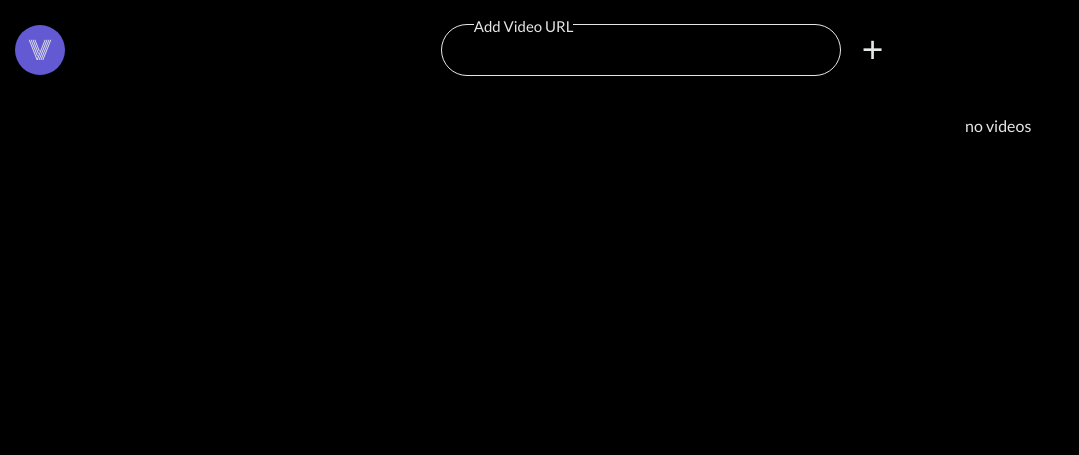
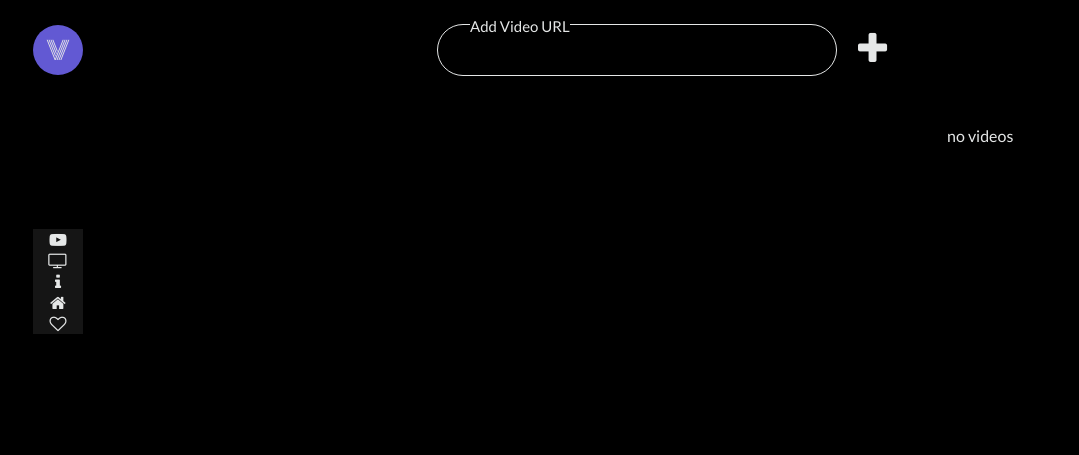
Before and after one commit to praqo/vydlist, a website: page index.html in a window 1280 px wide. Shown: the whole page, without its empty margins (0-1079 px from the left). Drawn offline with Linux system fonts and the light colour scheme.

Commit message:
add layouot styles to sidebar

```diff
--- a/index.html
+++ b/index.html
@@ -6,7 +6,7 @@
     <title>Document</title>
     <link
       rel="stylesheet"
-      href="https://cdn.jsdelivr.net/npm/@fortawesome/fontawesome-free@5.15.4/css/fontawesome.min.css"
+      href="https://cdnjs.cloudflare.com/ajax/libs/font-awesome/4.7.0/css/font-awesome.css"
     />
     <link
       href="https://fonts.googleapis.com/css2?family=Lato:wght@400;700&family=Monoton&display=swap"
@@ -24,12 +24,28 @@
           <input type="text" id="addInput" class="input-element" />
           <label for="addInput" class="input-label">Add Video URL</label>
           <button type="submit" class="input-submit" title="add video">
-            +
+            <i class="fa fa-plus" aria-hidden="true"></i>
           </button>
         </form>
         <div></div>
       </header>
-      <div class="sidebar"></div>
+      <div class="sidebar">
+        <div class="sidebar-item">
+          <i class="fa fa-youtube-play" aria-hidden="true"></i>
+        </div>
+        <div class="sidebar-item">
+          <i class="fa fa-television" aria-hidden="true"></i>
+        </div>
+        <div class="sidebar-item">
+          <i class="fa fa-info" aria-hidden="true"></i>
+        </div>
+        <div class="sidebar-item">
+          <i class="fa fa-home" aria-hidden="true"></i>
+        </div>
+        <div class="sidebar-item">
+          <i class="fa fa-heart-o" aria-hidden="true"></i>
+        </div>
+      </div>
       <div class="video-area jsVideoArea"></div>
       <div class="playlist-area jsPlaylistArea"></div>
       <div class="info-area jsinfoArea"></div>
--- a/src/sass/partials/_app.scss
+++ b/src/sass/partials/_app.scss
@@ -12,7 +12,7 @@ body {
 
 .app {
   display: grid;
-  grid-template-columns: minmax(0, 1fr) 50px minmax(300px, 900px) 300px minmax(
+  grid-template-columns: minmax(0, 1fr) 50px minmax(300px, 900px) auto minmax(
       0,
       1fr
     );
@@ -21,12 +21,7 @@ body {
     ". header header header ."
     ". sidebar main aside ."
     ". sidebar info aside .";
-}
-
-.sidebar {
-  grid-area: sidebar;
-  height: 100vh;
-  overflow-y: auto;
+  grid-gap: 10px 33px;
 }
 
 .main-header {
--- /dev/null
+++ b/src/sass/partials/_sidebar.scss
@@ -0,0 +1,17 @@
+.sidebar {
+  align-items: center;
+  align-self: center;
+  background-color: $grey;
+  border-radius: 17px;
+  display: flex;
+  flex-direction: column;
+  grid-area: sidebar;
+  justify-content: center;
+  overflow-y: auto;
+  padding: 5px;
+}
+
+.sidebar-item {
+  font-size: 19px;
+  padding: 5px;
+}
--- a/src/sass/partials/_video-area.scss
+++ b/src/sass/partials/_video-area.scss
@@ -1,4 +1,5 @@
 .video-area {
   display: flex;
   flex: 1 1 auto;
+  min-height: 332px;
 }
--- a/src/sass/vydlist.scss
+++ b/src/sass/vydlist.scss
@@ -1,5 +1,6 @@
 @import "partials/variables";
 @import "partials/app";
 @import "partials/nav";
+@import "partials/sidebar";
 @import "partials/playlist-area";
 @import "partials/video-area";
```
Also changed, not shown: dist/css/vydlist.css.
